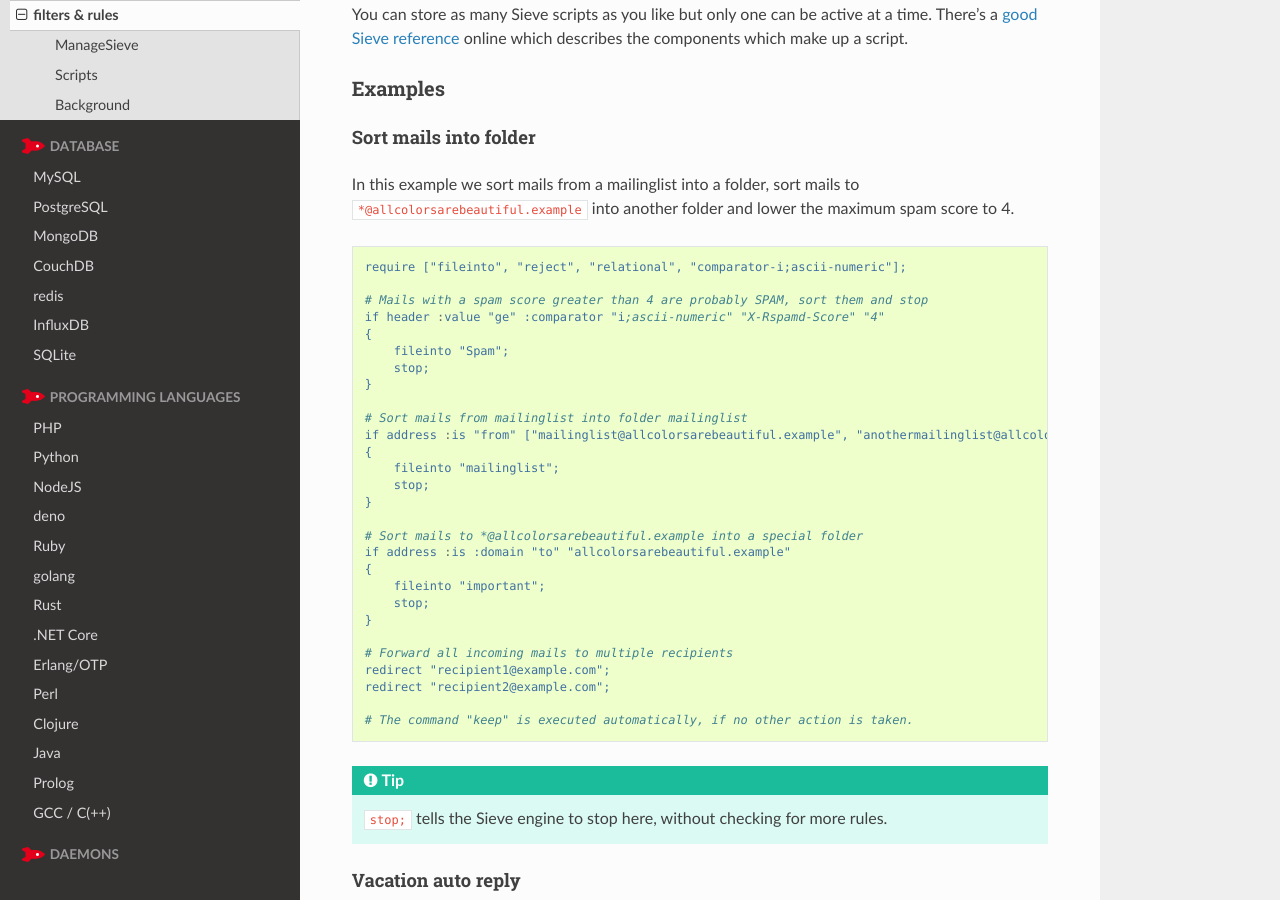
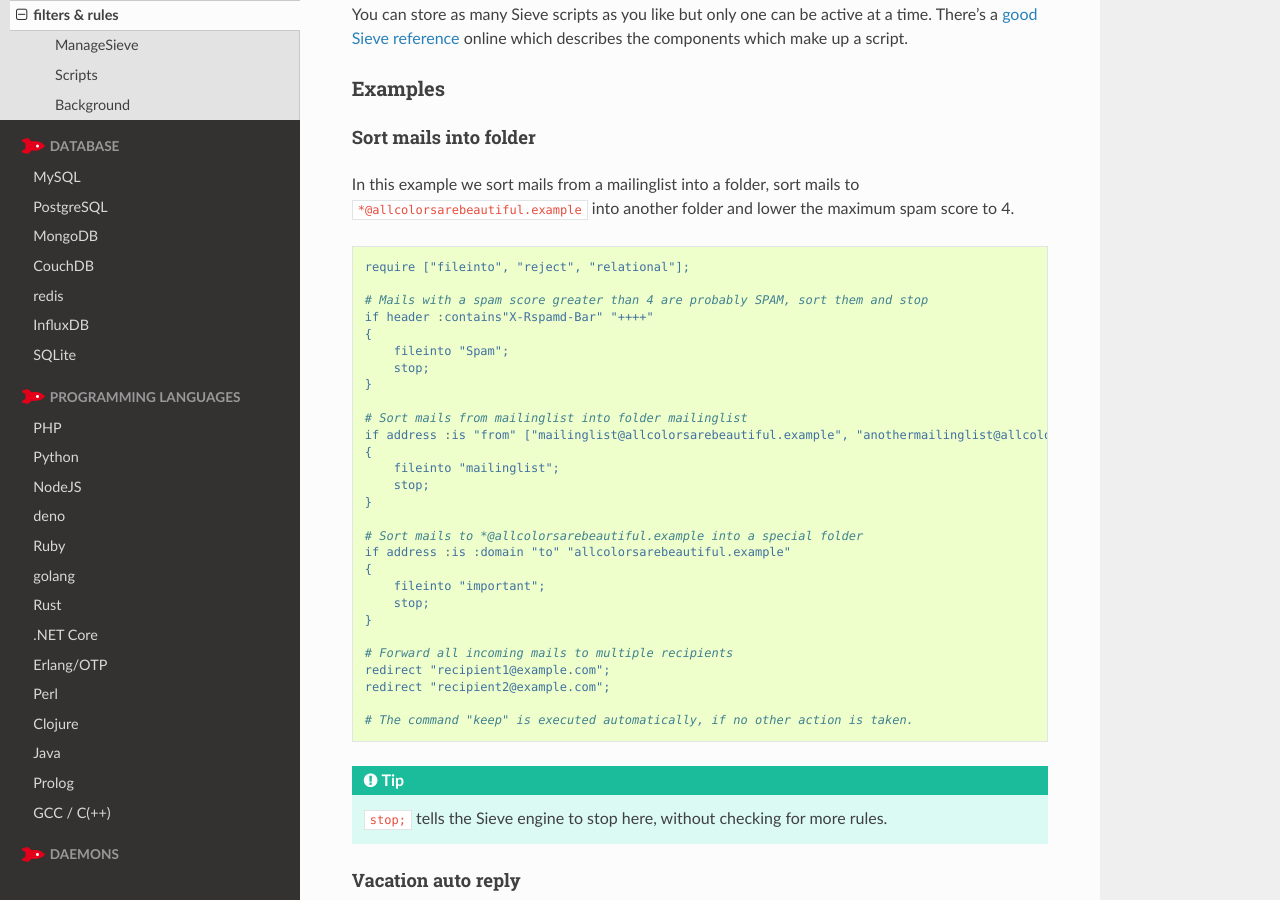
Before and after one commit to Uberspace/manual, a Sphinx documentation site: the page built from source/mail-filters.rst, in a window 1280 px wide and 900 px high, scrolled down 1016 px. Built offline with Sphinx 7.4.7 and the Read the Docs theme 2.0.0, drawn with Linux system fonts in a browser that asks for light colours.

Commit message:
Avoid moving mails w/ negative spam value to spam
When using the proposed rule to filter spam, mails with negative spam value are moved to spam folder. Filtering based on the occurrence of a certain amount of symbols is more robust and doesn't need the acsii-comparator extension.

```diff
--- a/source/mail-filters.rst
+++ b/source/mail-filters.rst
@@ -47,10 +47,10 @@ In this example we sort mails from a mailinglist into a folder, sort mails to ``
 
 .. code-block:: cfg
 
-    require ["fileinto", "reject", "relational", "comparator-i;ascii-numeric"];
+    require ["fileinto", "reject", "relational"];
 
     # Mails with a spam score greater than 4 are probably SPAM, sort them and stop
-    if header :value "ge" :comparator "i;ascii-numeric" "X-Rspamd-Score" "4"
+    if header :contains"X-Rspamd-Bar" "++++"
     {
         fileinto "Spam";
         stop;
```
